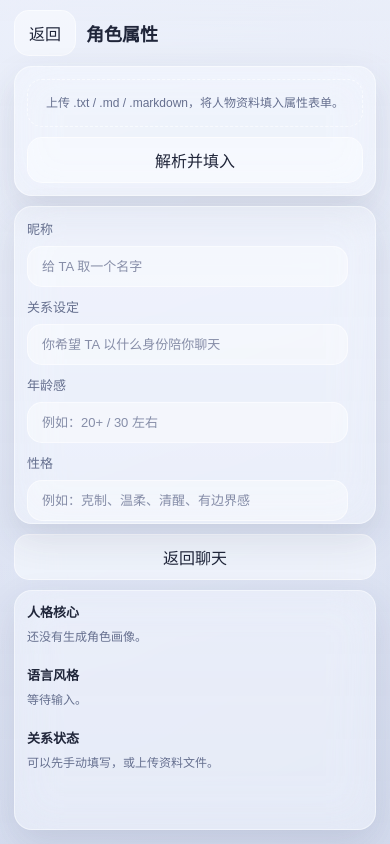
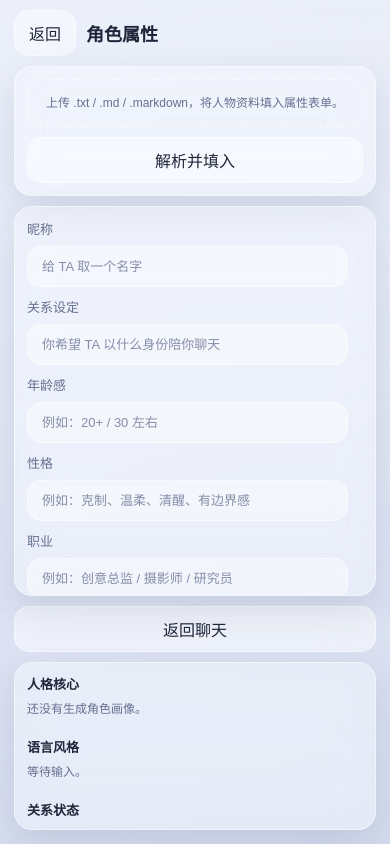
Before and after one commit to llalarose/Bloom-Born, a website: page public/index.html in a window 390 px wide. Both pictures are taken after typing "Sample", "Sample123" into the empty fields and a click on the button "进入 Bloom Bond". Drawn offline with Linux system fonts and the light colour scheme.

Commit message:
Make profile layout flow naturally

```diff
--- a/public/styles.css
+++ b/public/styles.css
@@ -388,7 +388,8 @@ button:hover {
 }
 
 .profile-view {
-  grid-template-rows: auto auto minmax(220px, 1.18fr) auto minmax(148px, 0.92fr);
+  display: flex;
+  flex-direction: column;
   gap: 10px;
   padding: 12px;
   min-height: 0;
@@ -449,6 +450,7 @@ button:hover {
 }
 
 .profile-form {
+  flex: 1 1 0;
   min-height: 0;
   overflow-y: auto;
   display: grid;
@@ -463,9 +465,11 @@ button:hover {
 
 .profile-to-chat {
   width: 100%;
+  flex: 0 0 auto;
 }
 
 .soul-preview {
+  flex: 0 0 clamp(132px, 24%, 188px);
   min-height: 0;
   overflow-y: auto;
   color: var(--muted);
@@ -546,10 +550,6 @@ button:hover {
     padding-top: max(10px, env(safe-area-inset-top));
   }
 
-  .profile-view {
-    grid-template-rows: auto auto minmax(210px, 1.06fr) auto minmax(132px, 0.8fr);
-  }
-
   .profile-header {
     grid-template-columns: auto 1fr;
     gap: 10px;
@@ -559,6 +559,14 @@ button:hover {
     text-align: left;
     font-size: 18px;
   }
+
+  .profile-form {
+    flex-basis: 0;
+  }
+
+  .soul-preview {
+    flex-basis: clamp(118px, 22%, 168px);
+  }
 }
 
 @media (min-width: 1101px) {
```
